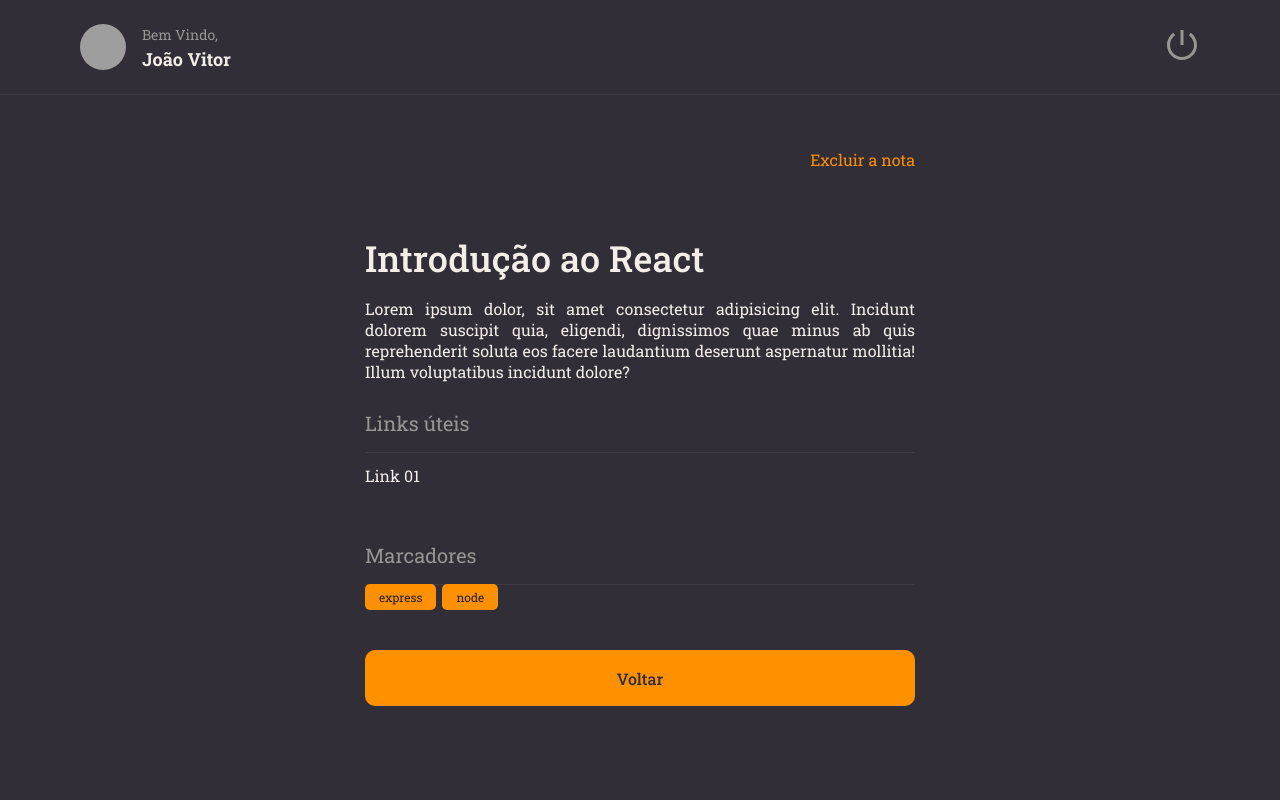
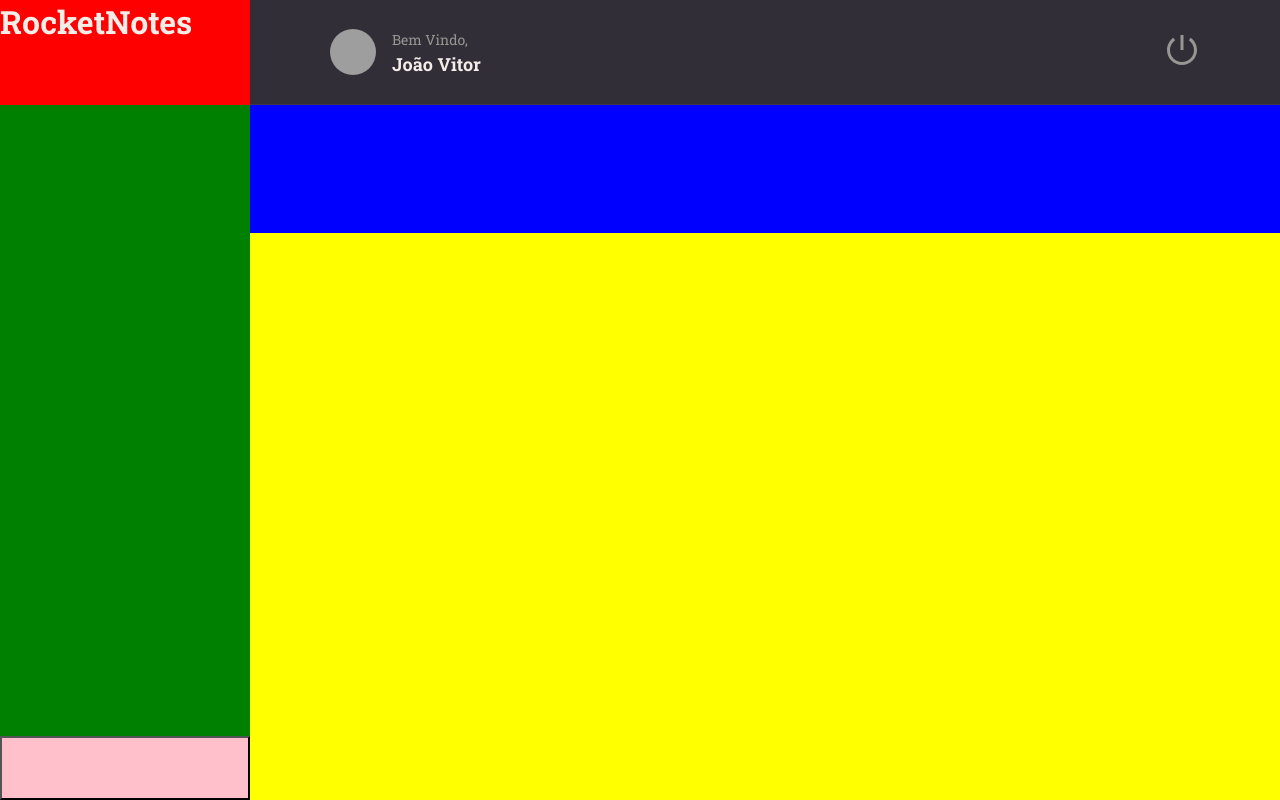
Before and after one commit to JVitor-Dev/app-notes, a React (Vite) app: page / in a window 1280 px wide. Built offline with nearby package versions, Linux system fonts and the light colour scheme; grey boxes are pictures that could not be loaded.

Commit message:
grid in home

```diff
--- a/src/Components/Header/style.js
+++ b/src/Components/Header/style.js
@@ -3,7 +3,7 @@ import styled from 'styled-components'
 export const Container = styled.header`
   grid-area: header;
 
-  height: 95px;
+  height: 105px;
   width: 100%;
 
   border-bottom: 1px solid ${({ theme }) => theme.COLORS.BACKGROUND_700};
--- a/src/main.jsx
+++ b/src/main.jsx
@@ -1,16 +1,17 @@
 import React from 'react'
 import ReactDOM from 'react-dom/client'
-import {Details} from './pages/Details'
+import GlobalStyle from './Styles/global'
 
-import GlobalStyle from './Styles/global'
 import { ThemeProvider } from 'styled-components'
 import theme from './Styles/theme'
+
+import {Home} from './pages/Home'
 
 ReactDOM.createRoot(document.getElementById('root')).render(
   <React.StrictMode>
     <ThemeProvider theme={theme}>
-    <GlobalStyle/>
-    <Details />
+      <GlobalStyle/>
+      <Home />
     </ThemeProvider>
   </React.StrictMode>,
 )
--- a/src/pages/Home/index.jsx
+++ b/src/pages/Home/index.jsx
@@ -0,0 +1,24 @@
+import { Container, Brand, Menu, Search, Content, NewNote } from './style'
+
+import { Header } from '../../Components/Header'
+
+export function Home(){
+  return(
+    <Container>
+      <Brand>
+        <h1>RocketNotes</h1>
+      </Brand>
+
+      <Header/>
+
+      <Menu></Menu>
+
+      <Search></Search>
+
+      <Content></Content>
+
+      <NewNote></NewNote>
+
+    </Container>
+  )
+}
--- a/src/pages/Home/style.js
+++ b/src/pages/Home/style.js
@@ -0,0 +1,38 @@
+import styled from 'styled-components'
+
+export const Container = styled.div`
+  width: 100%;
+  height: 100vh;
+
+  display: grid;
+  grid-template-columns: 250px auto;
+  grid-template-rows: 105px 128px auto 64px;
+  grid-template-areas: 'brand header' 'menu search' 'menu content' 'newnote content';
+
+  background-color: ${({ theme }) => theme.COLORS.BACKGROUND_800};
+`
+
+export const Brand = styled.div`
+  grid-area: brand;
+  background-color: red;
+`
+
+export const Menu = styled.ul`
+  grid-area: menu;
+  background-color: green;
+`
+
+export const Search = styled.div`
+  grid-area: search;
+  background-color: blue;
+`
+
+export const Content = styled.div`
+  grid-area: content;
+  background-color: yellow;
+`
+
+export const NewNote = styled.button`
+  grid-area: newnote;
+  background-color: pink;
+`
```
